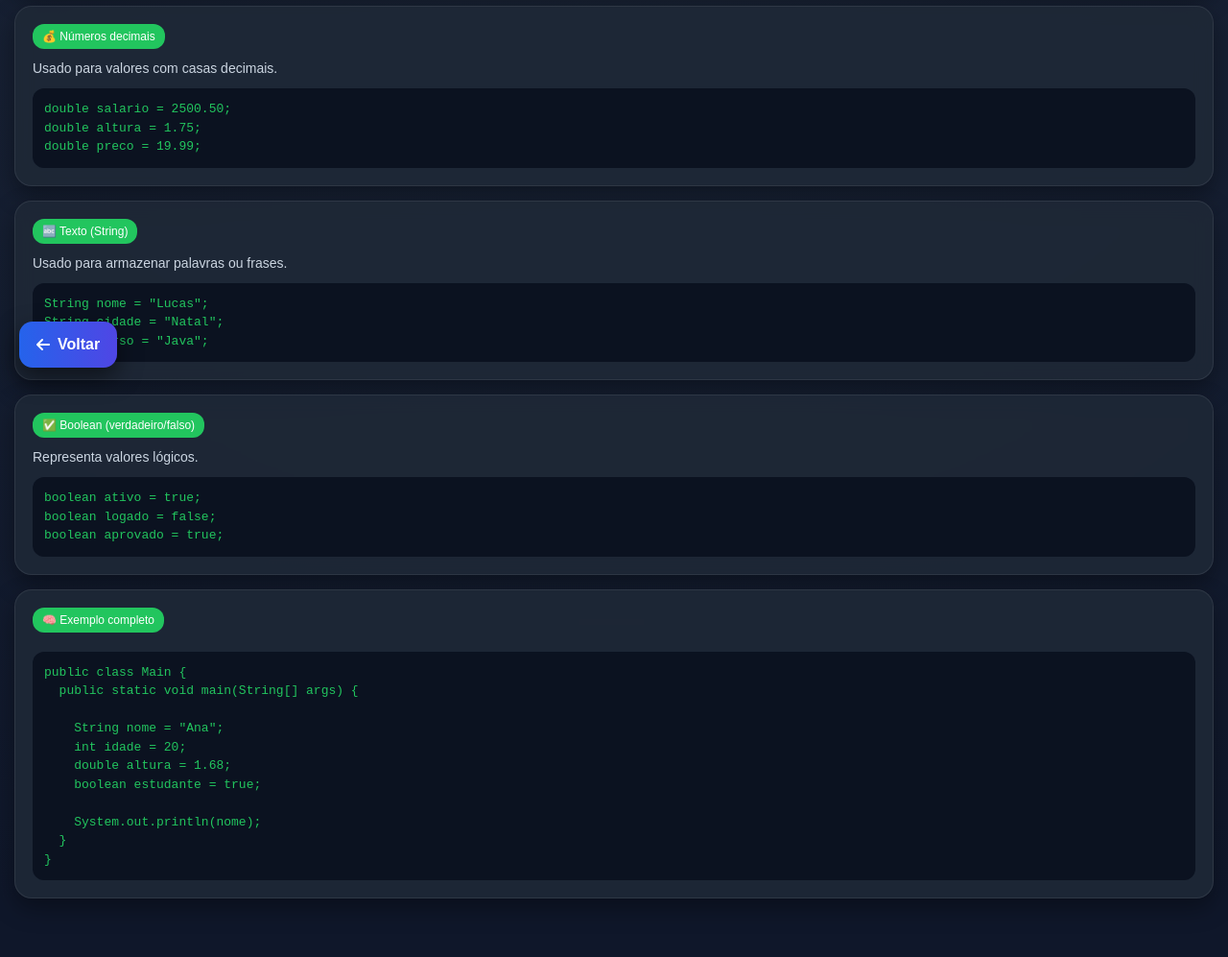
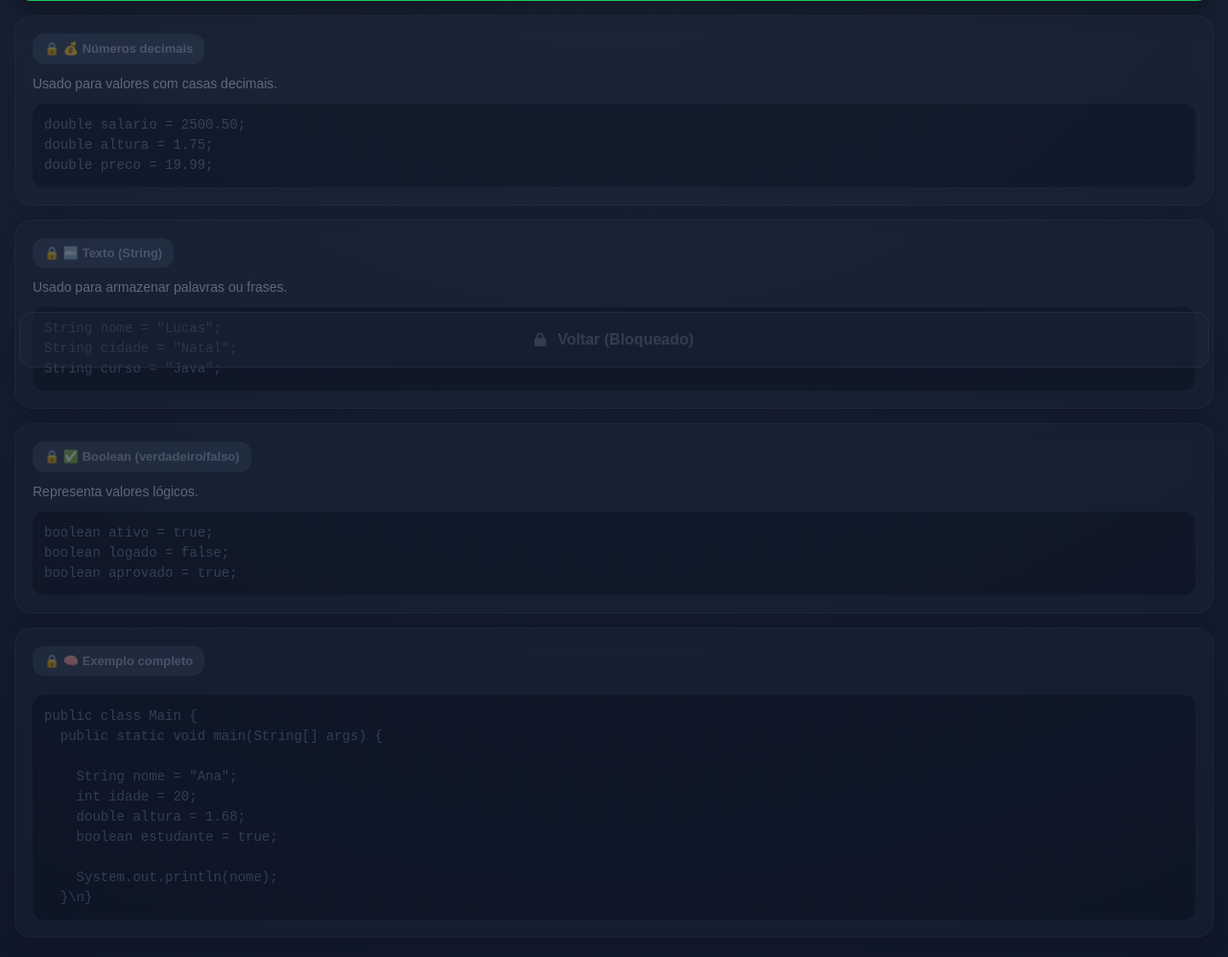
Before and after one commit to paulodesenvolvedor08/Fluent-Code, a plain HTML site: page variaveis.html in a window 1280 px wide. Shown: the part 397-1394 px from the top of the page at 96% size. Before the commit the page ends 1333 px from the top, so only its background shows below. Drawn offline with nearby package versions, Linux system fonts and the light colour scheme.

Commit message:
Update variaveis.html

```diff
--- a/variaveis.html
+++ b/variaveis.html
@@ -9,7 +9,6 @@
 <link rel="stylesheet" href="https://cdnjs.cloudflare.com/ajax/libs/font-awesome/6.5.0/css/all.min.css">
 
 <style>
-
 * {
     margin: 0;
     padding: 0;
@@ -67,46 +66,30 @@ body {
     margin-top: 10px;
     font-family: monospace;
     color: #22c55e;
-    font-size: 13px;
+    font-size: 14px;
     line-height: 1.5;
 }
 
-/* badge */
+/* badge genérico */
 .badge {
     display: inline-block;
-    padding: 4px 10px;
+    padding: 6px 12px;
     border-radius: 12px;
-    font-size: 12px;
-    background: #22c55e;
+    font-size: 13px;
+    font-weight: bold;
     margin-bottom: 10px;
 }
 
-/* BOTÃO VOLTAR */
-.back {
-    position: fixed;
-    bottom: 20px;
-    left: 20px;
-    z-index: 9999;
-
-    background: linear-gradient(to right,#2563eb,#4f46e5);
-    padding: 12px 18px;
-    border-radius: 14px;
-    font-weight: bold;
-
-    display: flex;
-    gap: 8px;
-    align-items: center;
-
-    box-shadow: 0 10px 25px rgba(0,0,0,.5);
-    cursor: pointer;
+/* Classes de Estado (Bloqueado vs Desbloqueado) */
+.locked-element {
+    opacity: 0.4;
+    pointer-events: none; /* Impede cliques */
+    user-select: none;
 }
 </style>
 </head>
 
-<body>
-
-<!-- HEADER -->
-<div class="header">
+<body class="pb-24"> <div class="header">
     <div>
         <b>FluentCode</b>
         <div style="font-size:12px;color:#94a3b8">Aula: Variáveis</div>
@@ -114,7 +97,6 @@ body {
     <i class="fa-solid fa-code text-blue-400"></i>
 </div>
 
-<!-- HERO -->
 <div class="hero">
     <h1>📦 Variáveis em Java</h1>
     <div style="font-size:13px;opacity:.9;margin-top:5px">
@@ -122,14 +104,11 @@ body {
     </div>
 </div>
 
-<!-- CARD 1 -->
-<div class="card">
-    <span class="badge">🔢 Números inteiros</span>
-
+<div class="card border-l-4 border-green-500">
+    <span class="badge bg-green-500 text-slate-950">🔢 Números inteiros (Desbloqueado)</span>
     <p style="font-size:14px;color:#cbd5e1">
         Usado para armazenar números sem casas decimais.
     </p>
-
     <div class="code">
 int idade = 18;<br>
 int ano = 2026;<br>
@@ -137,74 +116,59 @@ int pontos = 150;
     </div>
 </div>
 
-<!-- CARD 2 -->
-<div class="card">
-    <span class="badge">💰 Números decimais</span>
-
+<div class="card locked-element">
+    <span class="badge bg-slate-700 text-slate-400">🔒 💰 Números decimais</span>
     <p style="font-size:14px;color:#cbd5e1">
         Usado para valores com casas decimais.
     </p>
-
-    <div class="code">
+    <div class="code" style="color: #64748b;">
 double salario = 2500.50;<br>
 double altura = 1.75;<br>
 double preco = 19.99;
     </div>
 </div>
 
-<!-- CARD 3 -->
-<div class="card">
-    <span class="badge">🔤 Texto (String)</span>
-
+<div class="card locked-element">
+    <span class="badge bg-slate-700 text-slate-400">🔒 🔤 Texto (String)</span>
     <p style="font-size:14px;color:#cbd5e1">
         Usado para armazenar palavras ou frases.
     </p>
-
-    <div class="code">
+    <div class="code" style="color: #64748b;">
 String nome = "Lucas";<br>
 String cidade = "Natal";<br>
 String curso = "Java";
     </div>
 </div>
 
-<!-- CARD 4 -->
-<div class="card">
-    <span class="badge">✅ Boolean (verdadeiro/falso)</span>
-
+<div class="card locked-element">
+    <span class="badge bg-slate-700 text-slate-400">🔒 ✅ Boolean (verdadeiro/falso)</span>
     <p style="font-size:14px;color:#cbd5e1">
         Representa valores lógicos.
     </p>
-
-    <div class="code">
+    <div class="code" style="color: #64748b;">
 boolean ativo = true;<br>
 boolean logado = false;<br>
 boolean aprovado = true;
     </div>
 </div>
 
-<!-- CARD 5 -->
-<div class="card">
-    <span class="badge">🧠 Exemplo completo</span>
-
-    <div class="code">
+<div class="card locked-element">
+    <span class="badge bg-slate-700 text-slate-400">🔒 🧠 Exemplo completo</span>
+    <div class="code" style="color: #64748b;">
 public class Main {<br>
 &nbsp;&nbsp;public static void main(String[] args) {<br><br>
-
 &nbsp;&nbsp;&nbsp;&nbsp;String nome = "Ana";<br>
 &nbsp;&nbsp;&nbsp;&nbsp;int idade = 20;<br>
 &nbsp;&nbsp;&nbsp;&nbsp;double altura = 1.68;<br>
 &nbsp;&nbsp;&nbsp;&nbsp;boolean estudante = true;<br><br>
-
 &nbsp;&nbsp;&nbsp;&nbsp;System.out.println(nome);<br>
-&nbsp;&nbsp;}<br>
-}
+&nbsp;&nbsp;}\n}
     </div>
 </div>
 
-<!-- BOTÃO VOLTAR -->
-<div class="back" onclick="history.back()">
-<i class="fa-solid fa-arrow-left"></i>
-Voltar
+<div class="fixed bottom-5 left-5 right-5 locked-element bg-slate-800 text-slate-500 p-4 rounded-xl font-bold flex gap-3 justify-center items-center shadow-2xl border border-slate-700">
+    <i class="fa-solid fa-lock text-sm"></i>
+    <span>Voltar (Bloqueado)</span>
 </div>
 
 </body>
```
